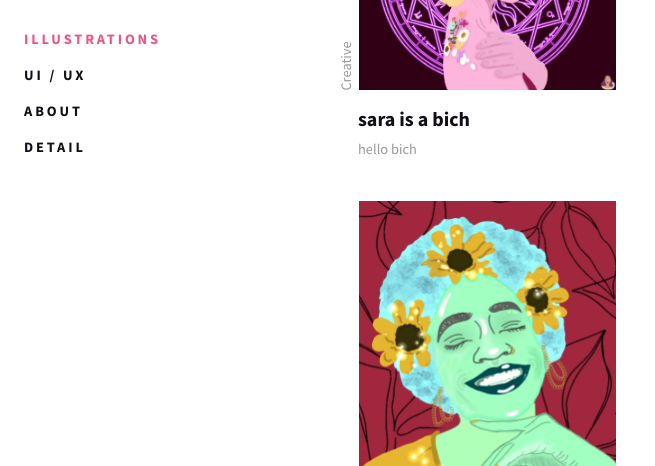
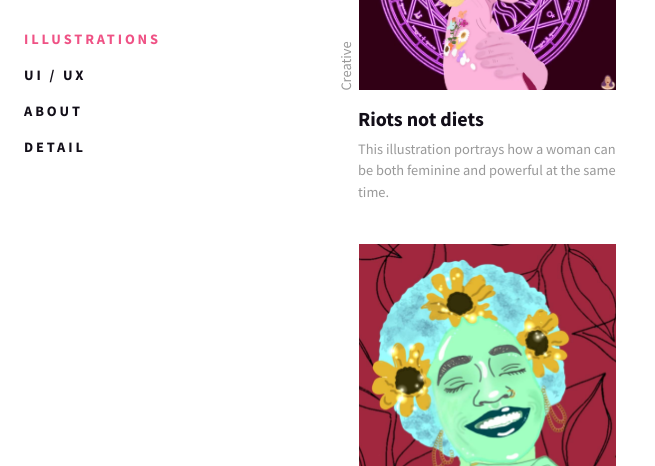
Before and after one commit to Saransh-cpp/ShreyaBhoj.github.io, a plain HTML site: page index.html in a window 1280 px wide. Shown: the part 216-682 px from the top of the page, without its empty margins (0-655 px from the left). Drawn offline with Linux system fonts and the light colour scheme; files that its build step writes are made by us from their sources; no server answers; a script that the page names is missing.

Commit message:
Update index.html

```diff
--- a/index.html
+++ b/index.html
@@ -84,8 +84,8 @@
                     </p></a>
                 </div>
                 <div class="py-3"><a class="reset-anchor" href="detail.html">
-                    <h2 class="h5 listing-item-heading">sara is a bich</h2></a>
-                  <p class="text-small mb-0 listing-item-description">hello bich</p>
+                    <h2 class="h5 listing-item-heading">Riots not diets</h2></a>
+                  <p class="text-small mb-0 listing-item-description">This illustration portrays how a woman can be both feminine and powerful at the same time.</p>
                 </div>
               </div>
             </div>
```
